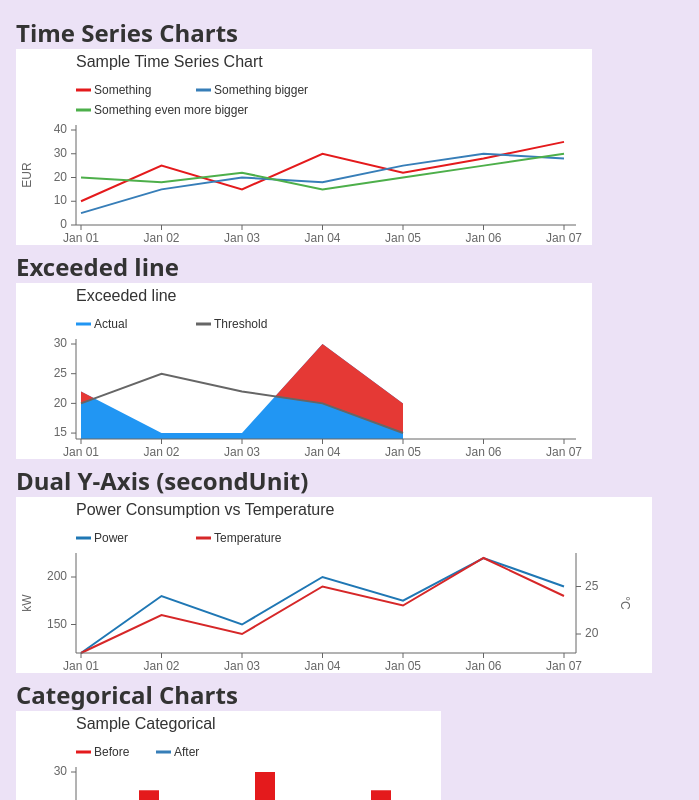
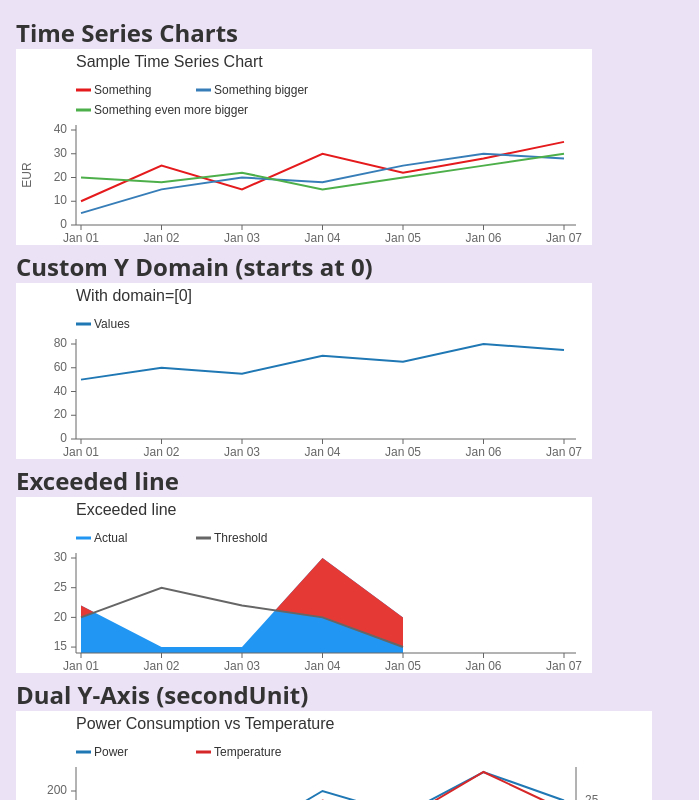
Before and after one commit to Joxter/chart, a React (Vite) app: page / in a window 1280 px wide. Shown: the top 800 px of the page, without its empty margins (0-699 px from the left). Built offline with nearby package versions, Linux system fonts and the light colour scheme.

Commit message:
domain prop

```diff
--- a/src/Chart.tsx
+++ b/src/Chart.tsx
@@ -20,6 +20,7 @@
  *   layoutRows?: []         - vertical order: "title" | "chart" | "legend"
  *                             (default: ["title", "chart", "legend"])
  *   unit?: string          - unit label displayed above Y axis (e.g. "kWh", "%")
+ *   domain?: [min?, max?]  - extend Y axis domain (merged with data extent)
  *
  * CategoricalChart PROPS:
  *   title?: string          - chart title
@@ -31,6 +32,7 @@
  *   stackedBars?: boolean   - stack bar variants (lines not stacked)
  *   layoutRows?: []         - vertical order: "title" | "chart" | "legend"
  *   unit?: string          - unit label displayed above Y axis (e.g. "kWh", "%")
+ *   domain?: [min?, max?]  - extend Y axis domain (merged with data extent)
  *
  * FEATURES:
  *   - Supports negative values with automatic zero line
@@ -73,6 +75,7 @@ export type TimeSeriesChartProps = {
   stackedAreas?: boolean;
   layoutRows?: ("title" | "legend" | "chart")[];
   unit?: string;
+  domain?: [number?, number?];
 };
 
 export type CategoricalSeriesItem = {
@@ -91,6 +94,7 @@ export type CategoricalChartProps = {
   stackedBars?: boolean;
   layoutRows?: ("title" | "legend" | "chart")[];
   unit?: string;
+  domain?: [number?, number?];
 };
 
 const defaultLayoutRows = ["title", "legend", "chart"];
@@ -987,6 +991,7 @@ export function TimeSeriesChart(props: TimeSeriesChartProps) {
     legendWidth,
     stackedAreas,
     unit,
+    domain,
   } = props;
   const showAxis = props.showAxis ?? true;
 
@@ -1034,6 +1039,12 @@ export function TimeSeriesChart(props: TimeSeriesChartProps) {
     } else {
       yMin = d3.min(primarySeries.map((s) => d3.min(s.data) ?? 0)) ?? 0;
       yMax = d3.max(primarySeries.map((s) => d3.max(s.data) ?? 0)) ?? 0;
+    }
+
+    // Merge with domain prop if provided
+    if (domain) {
+      if (domain[0] !== undefined) yMin = Math.min(yMin, domain[0]);
+      if (domain[1] !== undefined) yMax = Math.max(yMax, domain[1]);
     }
 
     if (!yMin && !yMax && !secondarySeries) {
@@ -1086,7 +1097,7 @@ export function TimeSeriesChart(props: TimeSeriesChartProps) {
       areaSeries,
       nonAreaSeries,
     };
-  }, [props, timeSeries, primarySeries, secondarySeries, time, stackedAreas]);
+  }, [props, timeSeries, primarySeries, secondarySeries, time, stackedAreas, domain]);
 
   if (!layout || !xScale || !yScale) {
     return <svg />;
@@ -1173,7 +1184,7 @@ export function TimeSeriesChart(props: TimeSeriesChartProps) {
 }
 
 export function CategoricalChart(props: CategoricalChartProps) {
-  const { labels, series, title, legendWidth, stackedBars, unit } = props;
+  const { labels, series, title, legendWidth, stackedBars, unit, domain } = props;
   const showAxis = props.showAxis ?? true;
 
   const { layout, yScale, hasNegative, barSeries, lineSeries } = useMemo(() => {
@@ -1223,6 +1234,12 @@ export function CategoricalChart(props: CategoricalChartProps) {
       yMax = d3.max(allValues) ?? 0;
     }
 
+    // Merge with domain prop if provided
+    if (domain) {
+      if (domain[0] !== undefined) yMin = Math.min(yMin, domain[0]);
+      if (domain[1] !== undefined) yMax = Math.max(yMax, domain[1]);
+    }
+
     if (!yMin && !yMax) {
       return {
         layout: null,
@@ -1243,7 +1260,7 @@ export function CategoricalChart(props: CategoricalChartProps) {
       .range([CHART.inset.top, CHART.height - bottomInset]);
 
     return { layout, yScale, hasNegative, barSeries, lineSeries };
-  }, [props, series, labels, stackedBars]);
+  }, [props, series, labels, stackedBars, domain]);
 
   if (!layout || !yScale) {
     return <svg />;
--- a/src/ChartPg.tsx
+++ b/src/ChartPg.tsx
@@ -198,6 +198,18 @@ export function ChartPg() {
         showAxis={true}
       />
 
+      <h2>Custom Y Domain (starts at 0)</h2>
+      <TimeSeriesChart
+        title="With domain=[0]"
+        timeSeries={[
+          { legend: "Values", color: "#1f77b4", data: [50, 60, 55, 70, 65, 80, 75] },
+        ]}
+        time={testTime}
+        timeFormat={formatDate}
+        legendWidth={[120]}
+        domain={[0]}
+      />
+
       <h2>Exceeded line</h2>
       <TimeSeriesChart
         title="Exceeded line"
```
